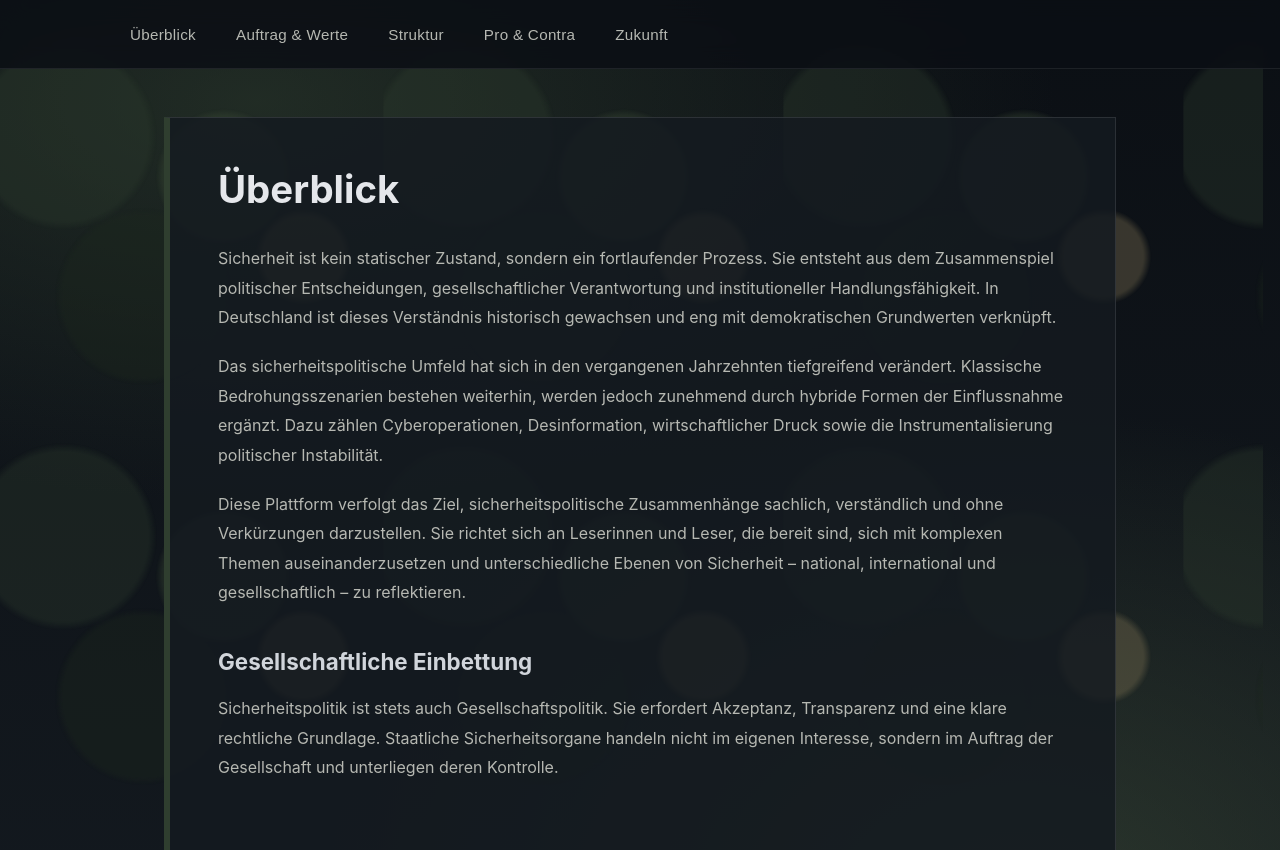
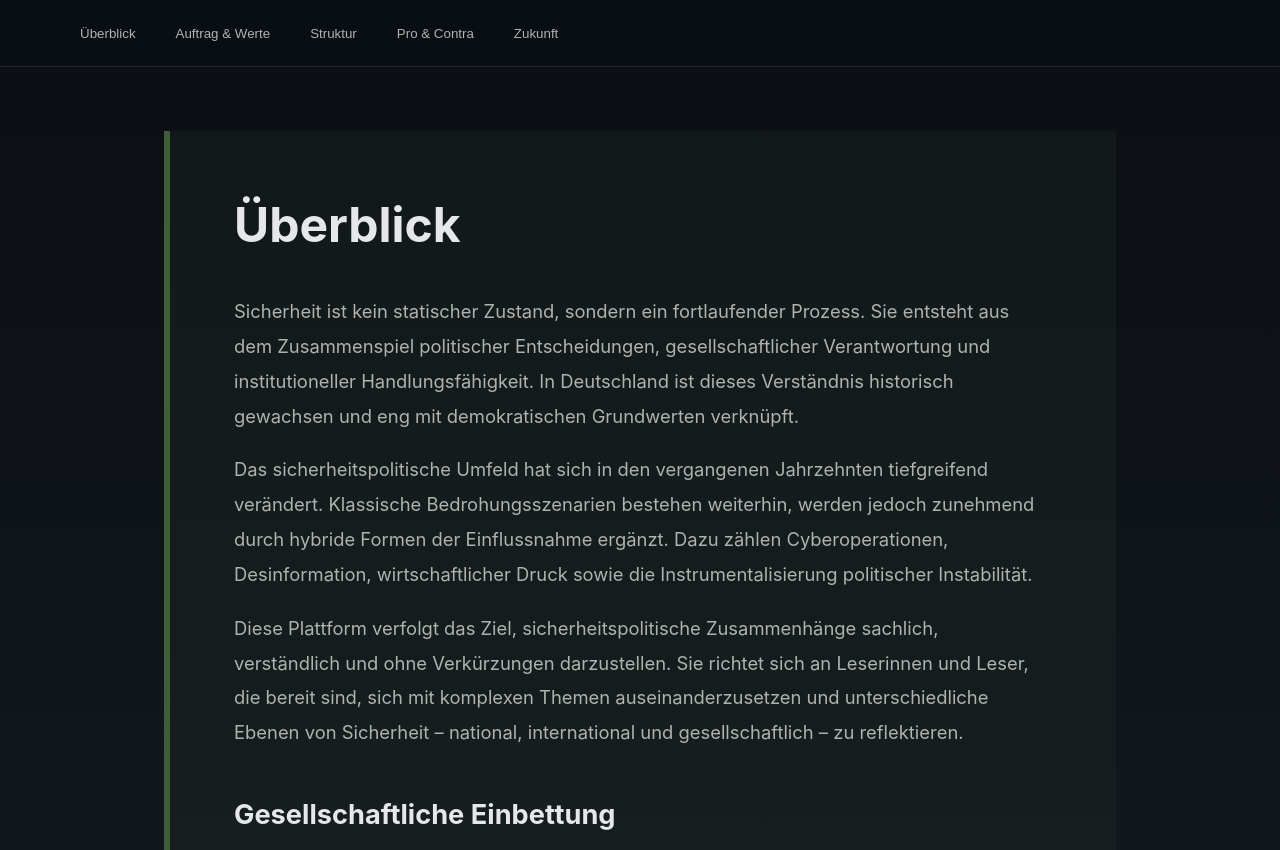
Before and after one commit to Raven1906/BundeswehrOriginal, a website: page public/index.html in a window 1280 px wide. Shown: the top 850 px of the page. Drawn offline with Linux system fonts and the light colour scheme.

Commit message:
Update style.css

```diff
--- a/public/style.css
+++ b/public/style.css
@@ -1,139 +1,106 @@
 :root{
   --bg:#0b0f14;
-  --bg2:#141a20;
+  --text:#e5e7eb;
+  --muted:#b0b3ad;
 
-  --camo1:#2f3e2f;
-  --camo2:#3b4a36;
-  --camo3:#1f2a1f;
-  --sand:#8b7d5a;
-
-  --text:#e5e7eb;
-  --muted:#b6b8b2;
+  --green:#3f5f3a;
+  --olive:#6b8e23;
+  --sand:#9c8b5e;
+  --steel:#6b7280;
+  --blue:#3b82f6;
 }
 
-/* RESET */
 *{box-sizing:border-box}
 body{
   margin:0;
   font-family:Inter,system-ui,sans-serif;
   color:var(--text);
-  background:
-    radial-gradient(800px 400px at 20% 10%,rgba(47,62,47,.6),transparent),
-    radial-gradient(700px 500px at 80% 90%,rgba(59,74,54,.6),transparent),
-    linear-gradient(180deg,var(--bg),var(--bg2));
-  overflow-x:hidden;
-}
-
-/* CAMO PATTERN (ANIMIERT!) */
-body::before{
-  content:"";
-  position:fixed;
-  inset:0;
-  z-index:-1;
-  opacity:.35;
-  background-image:
-    radial-gradient(circle at 20% 30%,var(--camo1) 20%,transparent 22%),
-    radial-gradient(circle at 60% 40%,var(--camo2) 18%,transparent 20%),
-    radial-gradient(circle at 40% 70%,var(--camo3) 22%,transparent 24%),
-    radial-gradient(circle at 80% 60%,var(--sand) 10%,transparent 12%);
-  background-size:400px 400px;
-  animation:camoDrift 60s linear infinite;
-}
-
-@keyframes camoDrift{
-  from{transform:translate(0,0)}
-  to{transform:translate(-200px,200px)}
+  background:linear-gradient(180deg,#0b0f14,#141a20);
 }
 
 /* HEADER */
 header{
   position:sticky;
   top:0;
-  background:rgba(11,15,20,.85);
+  background:rgba(10,15,20,.85);
   backdrop-filter:blur(12px);
-  border-bottom:1px solid rgba(255,255,255,.08);
+  border-bottom:1px solid rgba(255,255,255,.1);
 }
-
 nav{
-  max-width:1100px;
+  max-width:1200px;
   margin:auto;
   padding:1rem 1.5rem;
   display:flex;
   gap:.5rem;
 }
-
 nav button{
   background:none;
   border:none;
   color:var(--muted);
   padding:.6rem 1rem;
   cursor:pointer;
-  font-size:.95rem;
-  letter-spacing:.3px;
-  position:relative;
 }
-
-nav button::after{
-  content:"";
-  position:absolute;
-  left:0;right:0;bottom:-6px;
-  height:2px;
-  background:linear-gradient(90deg,var(--camo1),var(--sand));
-  transform:scaleX(0);
-  transition:.3s;
-}
-
-nav button:hover{
-  color:var(--text);
-}
-
-nav button:hover::after{
-  transform:scaleX(1);
-}
+nav button:hover{color:var(--text)}
 
 /* MAIN */
 main{
   max-width:1000px;
   margin:auto;
-  padding:3rem 1.5rem 6rem;
+  padding:4rem 1.5rem 6rem;
 }
 
-/* SECTION */
+/* SECTIONS – Grundform */
 .section{
-  background:rgba(20,26,32,.85);
-  border:1px solid rgba(255,255,255,.1);
-  padding:3rem;
+  padding:4rem;
   margin-bottom:4rem;
-  position:relative;
-  animation:reveal .8s ease both;
+  animation:fadeUp .8s ease both;
 }
-
-/* Seiten-spezifische Akzente */
-.section.overview{border-left:6px solid var(--camo1)}
-.section.auftrag{border-left:6px solid var(--sand)}
-.section.struktur{border-left:6px solid var(--camo2)}
-.section.einsatz{border-left:6px solid #6b7280}
-.section.zukunft{border-left:6px solid #9ca3af}
-
-/* Inhalt Animation */
-@keyframes reveal{
+@keyframes fadeUp{
   from{opacity:0;transform:translateY(40px)}
   to{opacity:1;transform:none}
 }
 
 .section h1{
+  font-size:3rem;
   margin-top:0;
-  font-size:2.4rem;
+}
+.section h2{
+  margin-top:3rem;
+  font-size:1.7rem;
+}
+.section p{
+  max-width:70ch;
+  line-height:1.9;
+  font-size:1.15rem;
+  color:var(--muted);
 }
 
-.section h2{
-  margin-top:2.5rem;
-  font-size:1.4rem;
-  color:#d1d5db;
+/* INDIVIDUELLE SEITEN */
+.overview{background:rgba(47,62,47,.2);border-left:6px solid var(--green)}
+.auftrag{background:rgba(156,139,94,.2);border-left:6px solid var(--sand)}
+.struktur{background:rgba(63,95,58,.2);border-left:6px solid var(--olive)}
+.zukunft{background:rgba(59,130,246,.15);border-left:6px solid var(--blue)}
+
+/* PRO & CONTRA */
+.debatte{background:rgba(107,114,128,.2);border-left:6px solid var(--steel)}
+.choice{
+  display:flex;
+  gap:2rem;
+  margin:3rem 0;
 }
-
-.section p{
-  margin:1.2rem 0;
-  color:var(--muted);
-  line-height:1.85;
+.choice button{
+  flex:1;
+  padding:1.5rem;
+  font-size:1.1rem;
+  background:none;
+  border:1px solid rgba(255,255,255,.2);
+  color:var(--text);
+  cursor:pointer;
 }
+.choice button:hover{background:rgba(255,255,255,.05)}
+.result{
+  margin-top:3rem;
+  padding:2rem;
+  background:rgba(0,0,0,.3);
+  display:none;
+}
```
